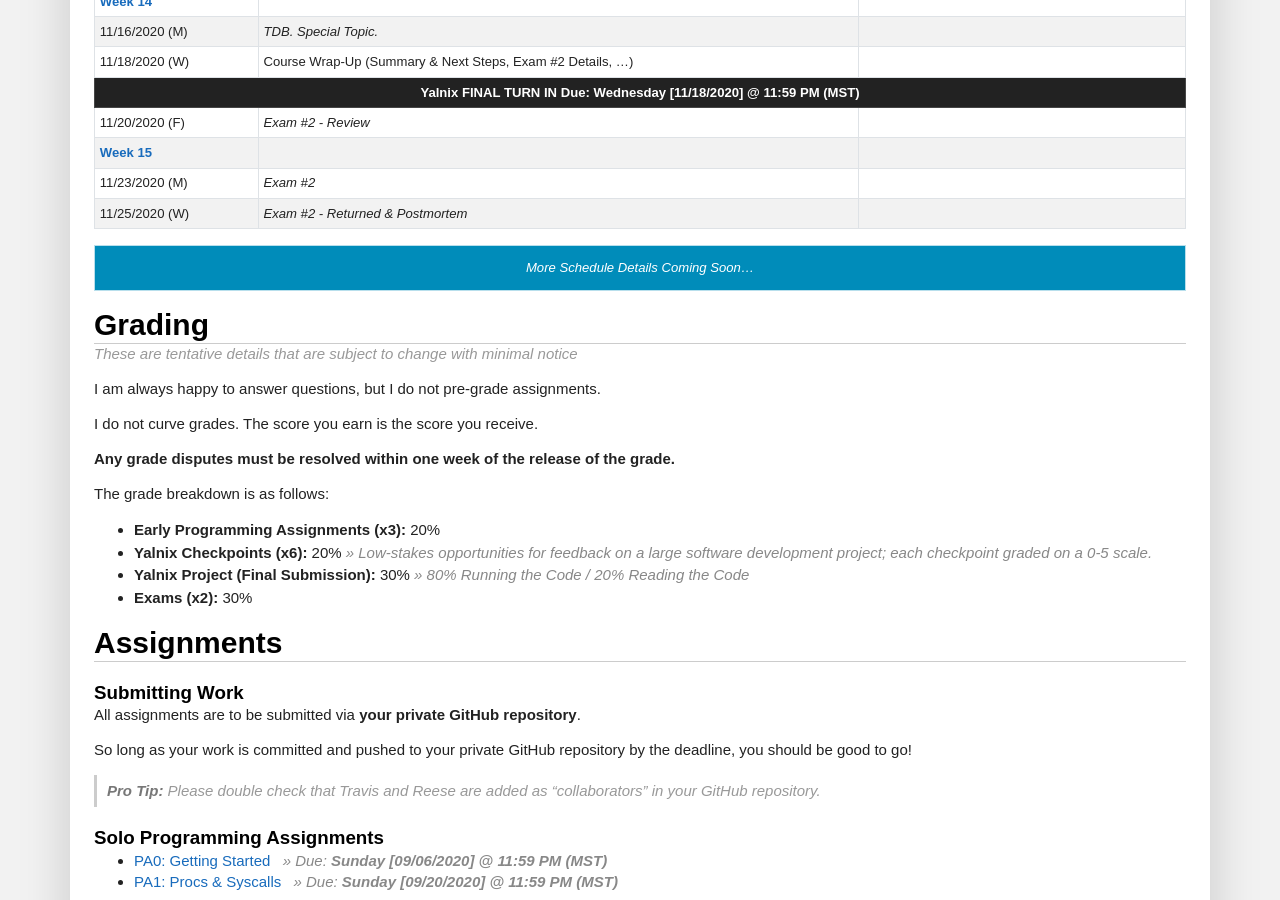
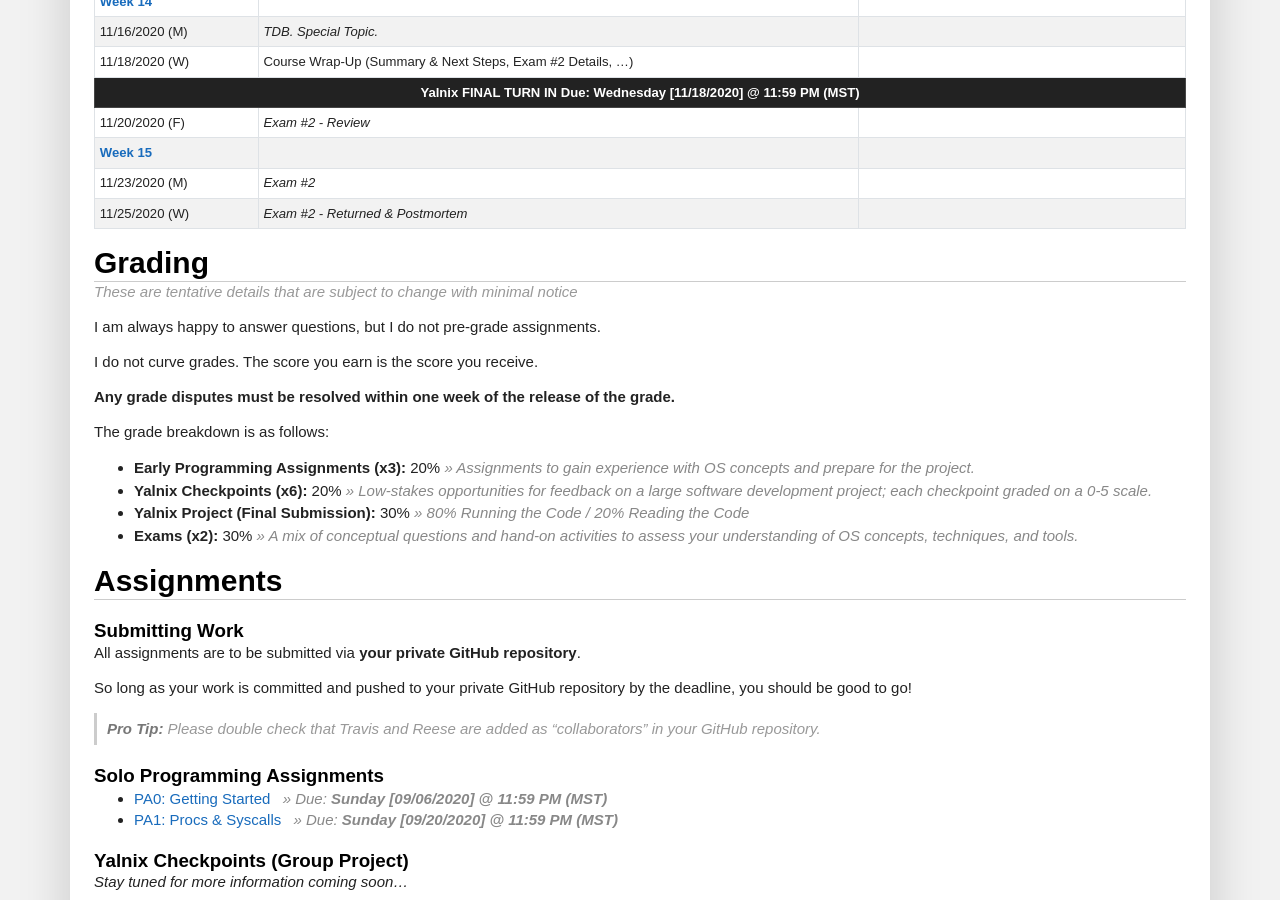
Before and after one commit to traviswpeters/cs460-2020-fall, a Jekyll site: the page built from index.md, in a window 1280 px wide and 900 px high, scrolled down 3660 px. Built offline with Jekyll 4.4.1, drawn with Linux system fonts in a browser that asks for light colours; nearby versions of some CDN libraries; some web fonts are replaced; comment, search, counter and statistics services are not loaded.

Commit message:
cleaning up a few things on the main page

```diff
--- a/index.md
+++ b/index.md
@@ -831,10 +831,11 @@ Recent Developments in OS,
 
 </tbody>
 </table>
+
 {% comment %}
-{% endcomment %}
 _More Schedule Details Coming Soon..._
 {:.alert .alert-primary .text-center}
+{% endcomment %}
 
 <!-- exams -->
 [Sample Exam Coversheet]: {{site.data.settings.exams.files}}/exam-coversheet-sample.pdf
@@ -852,10 +853,10 @@ I do not curve grades. The score you earn is the score you receive.
 
 The grade breakdown is as follows:
 
-- **Early Programming Assignments (x3):** 20%
+- **Early Programming Assignments (x3):** 20% _>> Assignments to gain experience with OS concepts and prepare for the project._{:.text-muted}
 - **Yalnix Checkpoints (x6):** 20% _>> Low-stakes opportunities for feedback on a large software development project; each checkpoint graded on a 0-5 scale._{:.text-muted}
 - **Yalnix Project (Final Submission):** 30%  _>> 80% Running the Code / 20% Reading the Code_{:.text-muted}
-- **Exams (x2):** 30%
+- **Exams (x2):** 30% _>> A mix of conceptual questions and hand-on activities to assess your understanding of OS concepts, techniques, and tools._{:.text-muted}
 <!-- - **Participation:** 5% _>> Engage in class/online discussions, ask questions, come to office hours, provide feedback / respond to surveys, etc._{:.text-muted} -->
 
 ## Assignments
```
